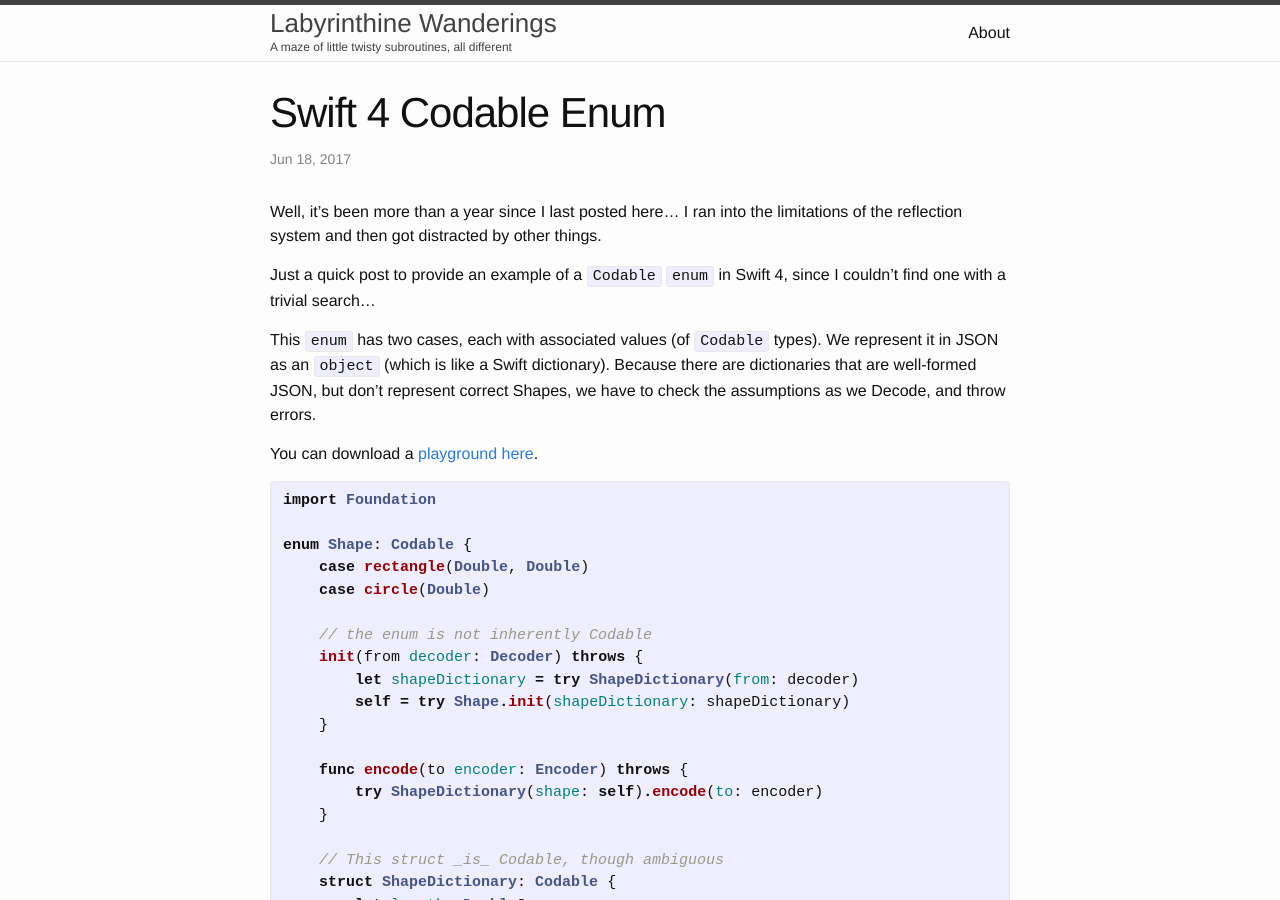
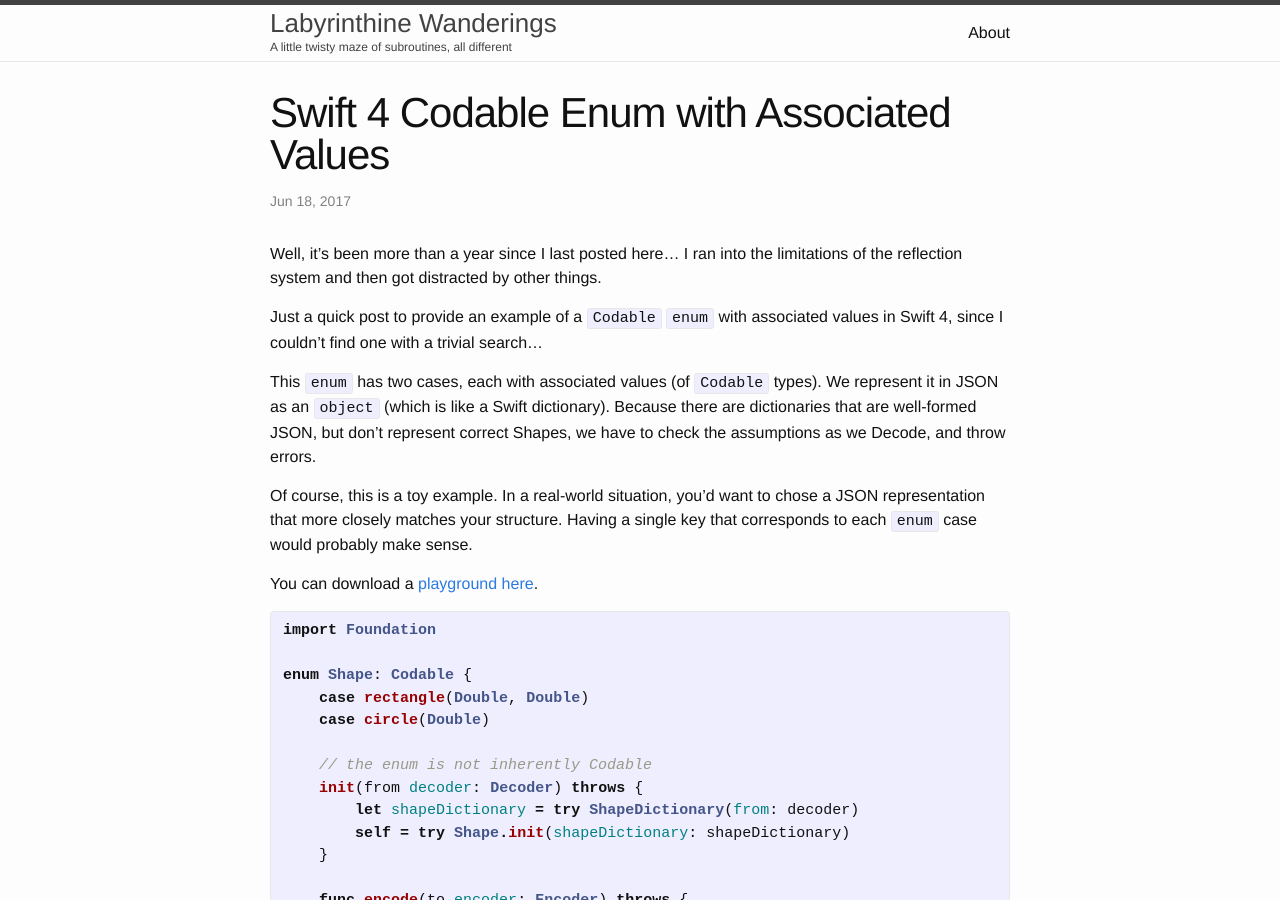
Before and after one commit to WanderingStar/WanderingStar.github.io, a Jekyll site: the page built from _posts/2017-06-18-swift4-codable-enum.md, in a window 1280 px wide and 900 px high. Built offline with Jekyll 4.4.1, drawn with Linux system fonts in a browser that asks for light colours; comment, search, counter and statistics services are not loaded.

Commit message:
Change wording to emphasize associated values

```diff
--- a/_posts/2017-06-18-swift4-codable-enum.md
+++ b/_posts/2017-06-18-swift4-codable-enum.md
@@ -1,6 +1,6 @@
 ---
 layout: post
-title:  "Swift 4 Codable Enum"
+title:  "Swift 4 Codable Enum with Associated Values"
 date:   2017-06-18 21:51:00
 tags: swift json codable unum
 summary: >
@@ -11,13 +11,17 @@
 Well, it's been more than a year since I last posted here... I ran into the limitations
 of the reflection system and then got distracted by other things.
 
-Just a quick post to provide an example of a `Codable` `enum` in Swift 4, since I couldn't
-find one with a trivial search...
+Just a quick post to provide an example of a `Codable` `enum` with associated values
+in Swift 4, since I couldn't find one with a trivial search...
 
 This `enum` has two cases, each with associated values (of `Codable` types). We represent
 it in JSON as an `object` (which is like a Swift dictionary). Because there are dictionaries
 that are well-formed JSON, but don't represent correct Shapes, we have to check the
 assumptions as we Decode, and throw errors.
+
+Of course, this is a toy example. In a real-world situation, you'd want to chose a JSON
+representation that more closely matches your structure. Having a single key that corresponds
+to each `enum` case would probably make sense.
 
 You can download a [playground here](/uploads/CodableEnum.playground.zip).
 
```
